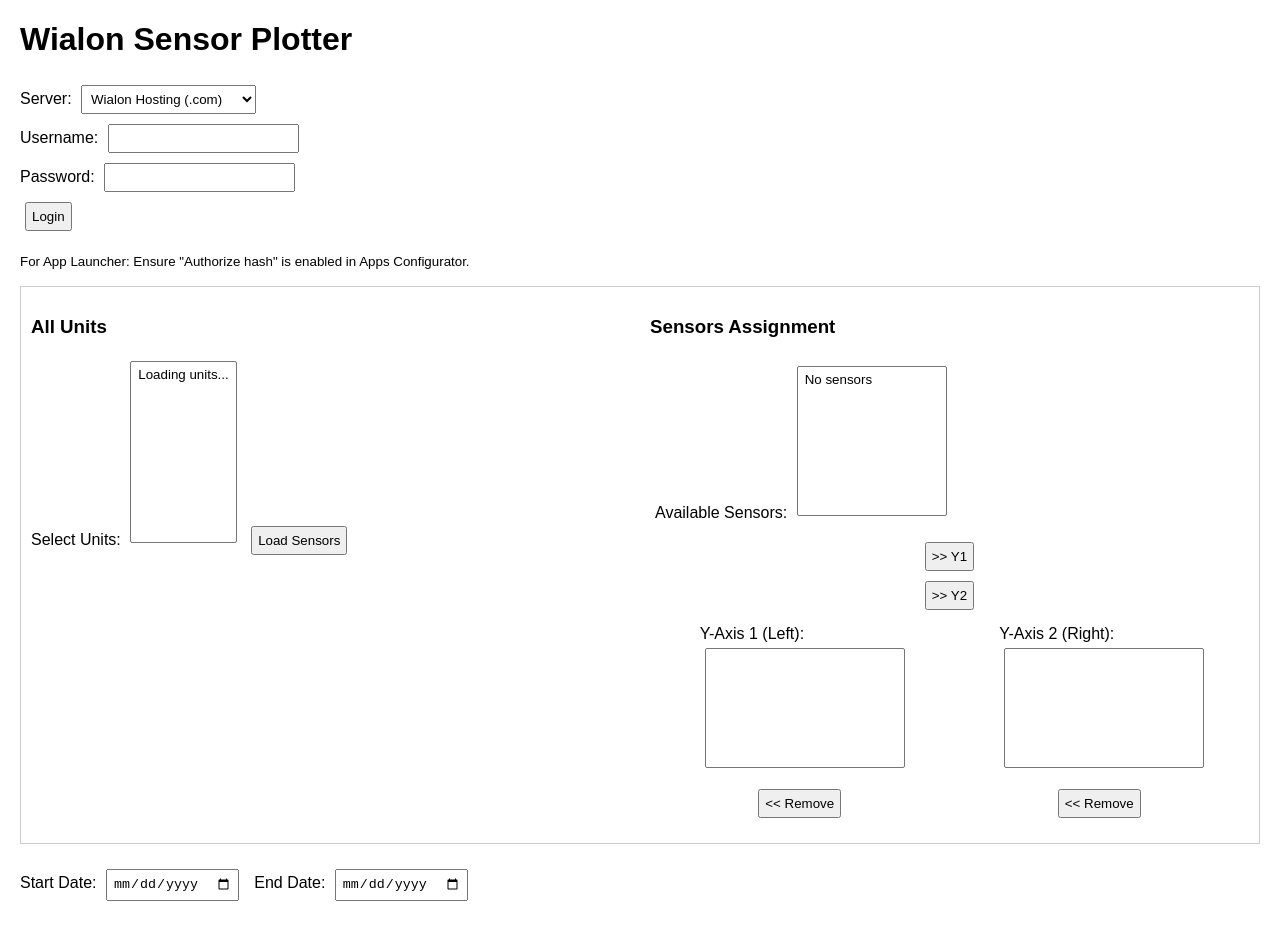
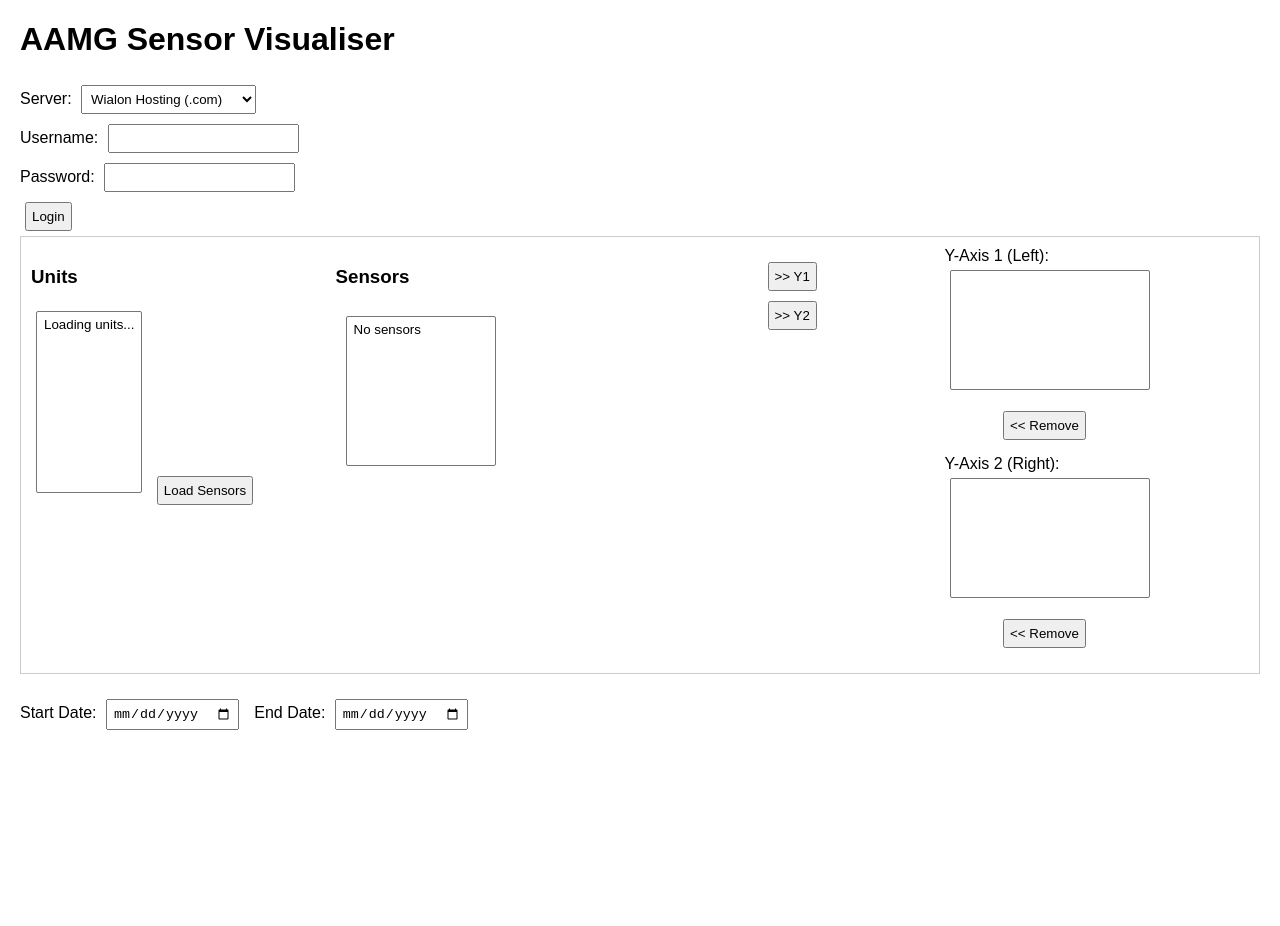
Before and after one commit to aamgrp/wialon-app, a plain HTML site: page index.html in a window 1280 px wide. After the commit the page ends 800 px from the top, so only its background shows below. Drawn offline with nearby package versions, Linux system fonts and the light colour scheme.

Commit message:
style update

```diff
--- a/index.html
+++ b/index.html
@@ -21,12 +21,13 @@
         .y-axis-box { width: 200px; }
         .y-axis-box select { width: 100%; height: 120px; }
         .combined-row { display: flex; justify-content: space-between; align-items: flex-start; }
+        .panel { flex: 1; }
         .left-panel { flex: 1; margin-right: 20px; }
         .right-panel { flex: 1; }
     </style>
 </head>
 <body>
-    <h1>Wialon Sensor Plotter</h1>
+    <h1>AAMG Sensor Visualiser</h1>
 
     <div id="loginForm">
         <label>Server:
@@ -38,32 +39,29 @@
         <label>Username: <input type="text" id="username" required></label><br>
         <label>Password: <input type="password" id="password" required></label><br>
         <button type="submit">Login</button>
-        <p><small>For App Launcher: Ensure "Authorize hash" is enabled in Apps Configurator.</small></p>
     </div>
 
     <div id="combinedSection" class="hidden section combined-row">
-        <div class="left-panel">
-            <h3>All Units</h3>
-            <label>Select Units:
+        <div class="panel">
+            <h3>Units</h3>
             <select id="unitSelect" multiple size="10">
                 <option value="">Loading units...</option>
             </select>
-            </label>
             <button id="loadSensors">Load Sensors</button>
         </div>
-        <div class="right-panel">
-            <h3>Sensors Assignment</h3>
+        <div class="panel">
+            <h3>Sensors</h3>
             <div class="transfer-box">
-                <label>Available Sensors:</label>
                 <select id="availableSensors" multiple size="10">
                     <option value="">No sensors</option>
                 </select>
             </div>
-            <div class="transfer-btns">
+        </div>
+        <div class="transfer-btns panel">
             <button id="addToY1">&gt;&gt; Y1</button><br>
             <button id="addToY2">&gt;&gt; Y2</button>
         </div>
-            <div class="y-axis-targets">
+        <div class="panel">
             <div class="y-axis-box">
                 <label>Y-Axis 1 (Left):</label>
                 <select id="y1Sensors" multiple size="8"></select>
@@ -76,7 +74,6 @@
                 <select id="y2Sensors" multiple size="8"></select>
                 <div class="transfer-btns">
                     <button id="removeFromY2">&lt;&lt; Remove</button>
-                    </div>
                 </div>
             </div>
         </div>
```
Lines whose indentation alone changed are shown as unchanged.
